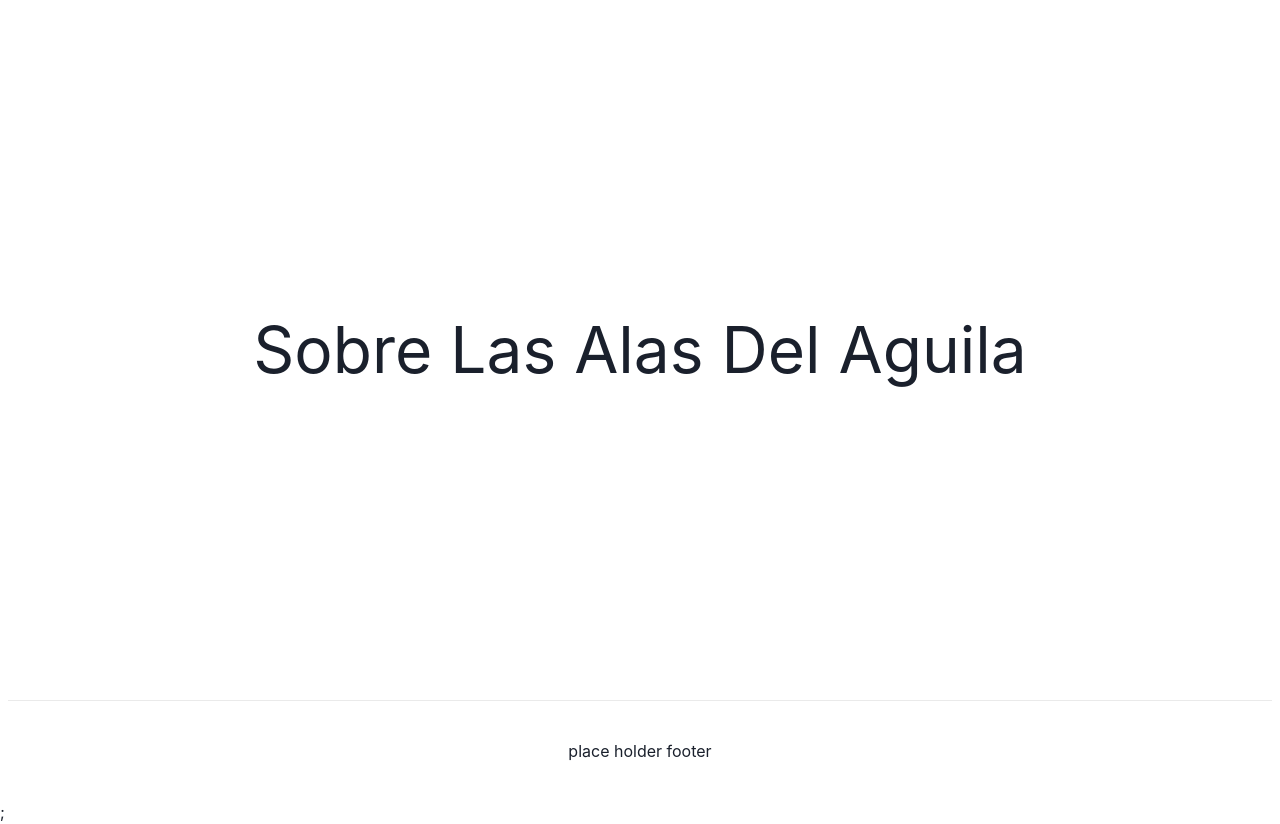
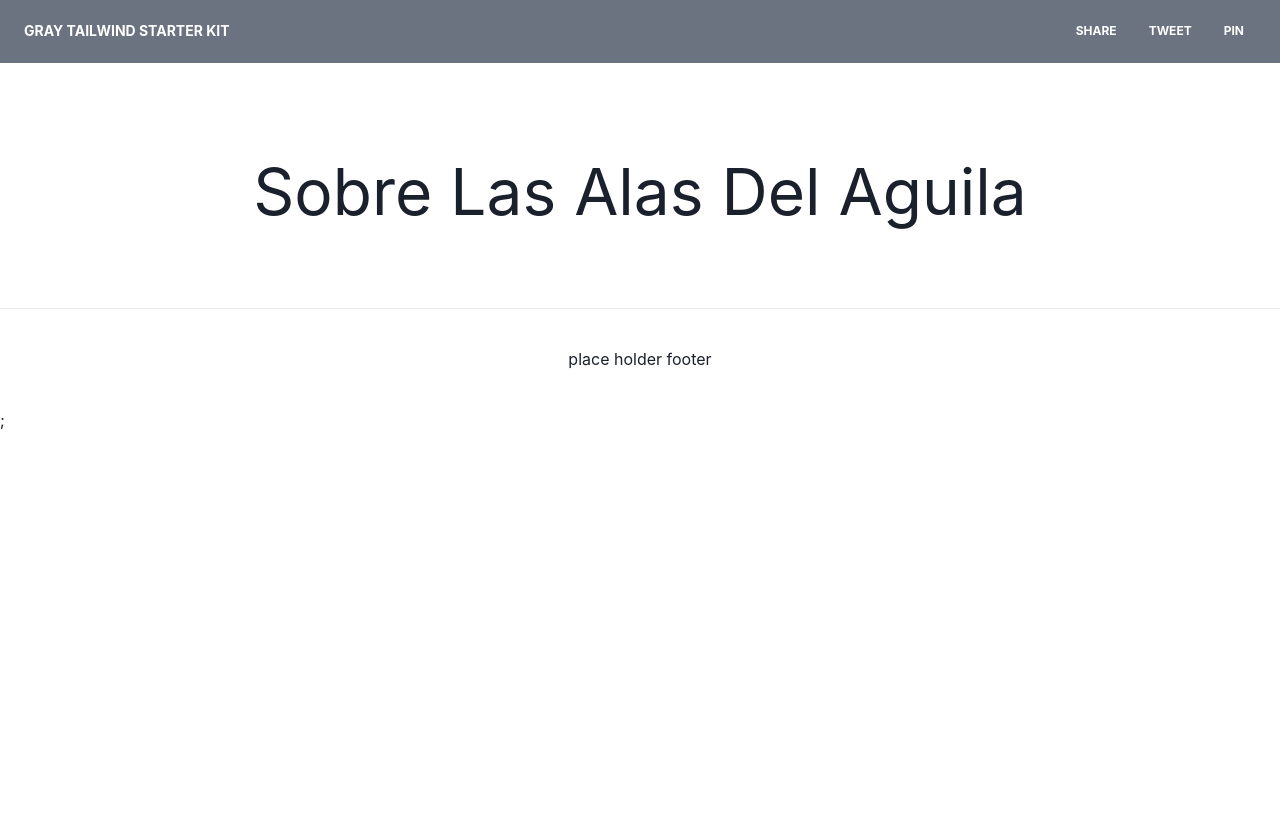
Before and after one commit to exgin/Sobre-Las-Alas-Del-Aguila, a Next.js app: page / in a window 1280 px wide. After the commit the page ends 800 px from the top, so only its background shows below. Built offline with nearby package versions, Linux system fonts and the light colour scheme.

Commit message:
add navbar & tailwind

```diff
--- /dev/null
+++ b/components/layout.tsx
@@ -0,0 +1,74 @@
+import { useState } from 'react';
+
+import layoutStyles from '../styles/Home.module.css';
+
+export default function Layout({ children }: { children: React.ReactNode }) {
+  const [navbarOpen, setNavbarOpen] = useState(false);
+
+  return (
+    <div>
+      <>
+        <nav className='relative flex flex-wrap items-center justify-between px-2 py-3 navbar-expand-lg bg-gray-500 mb-3'>
+          <div className='container px-4 mx-auto flex flex-wrap items-center justify-between'>
+            <div className='w-full relative flex justify-between lg:w-auto lg:static lg:block lg:justify-start'>
+              <a className='text-sm font-bold leading-relaxed inline-block mr-4 py-2 whitespace-no-wrap uppercase text-white' href='#pablo'>
+                gray Tailwind Starter Kit
+              </a>
+              <button
+                className='text-white cursor-pointer text-xl leading-none px-3 py-1 border border-solid border-transparent rounded bg-transparent block lg:hidden outline-none focus:outline-none'
+                type='button'
+                onClick={() => setNavbarOpen(!navbarOpen)}
+              >
+                <i className='fa fa-bars'>HEY</i>
+              </button>
+            </div>
+            <div className={'lg:flex flex-grow items-center' + (navbarOpen ? ' flex' : ' hidden')} id='example-navbar-danger'>
+              <ul className='flex flex-col lg:flex-row list-none lg:ml-auto'>
+                <li className='nav-item'>
+                  <a
+                    className='px-3 py-2 flex items-center text-xs uppercase font-bold leading-snug text-white hover:opacity-75'
+                    href='#pablo'
+                  >
+                    <i className='fab fa-facebook-square text-lg leading-lg text-white opacity-75'></i>
+                    <span className='ml-2'>Share</span>
+                  </a>
+                </li>
+                <li className='nav-item'>
+                  <a
+                    className='px-3 py-2 flex items-center text-xs uppercase font-bold leading-snug text-white hover:opacity-75'
+                    href='#pablo'
+                  >
+                    <i className='fab fa-twitter text-lg leading-lg text-white opacity-75'></i>
+                    <span className='ml-2'>Tweet</span>
+                  </a>
+                </li>
+                <li className='nav-item'>
+                  <a
+                    className='px-3 py-2 flex items-center text-xs uppercase font-bold leading-snug text-white hover:opacity-75'
+                    href='#pablo'
+                  >
+                    <i className='fab fa-pinterest text-lg leading-lg text-white opacity-75'></i>
+                    <span className='ml-2'>Pin</span>
+                  </a>
+                </li>
+              </ul>
+            </div>
+          </div>
+        </nav>
+      </>
+
+      <main>{children}</main>
+
+      <footer className={layoutStyles.footer}>
+        {/* <a
+          href='https://vercel.com?utm_source=create-next-app&utm_medium=default-template&utm_campaign=create-next-app'
+          target='_blank'
+          rel='noopener noreferrer'
+        >
+          Powered by <img src='/vercel.svg' alt='Vercel Logo' className={styles.logo} />
+        </a> */}
+        <p>place holder footer</p>
+      </footer>
+    </div>
+  );
+}
--- a/pages/_app.tsx
+++ b/pages/_app.tsx
@@ -1,4 +1,5 @@
 import '../styles/globals.css';
+import '@fortawesome/fontawesome-svg-core/styles.css';
 
 import { ChakraProvider } from '@chakra-ui/react';
 import { AppProps } from 'next/app';
--- a/pages/index.tsx
+++ b/pages/index.tsx
@@ -1,9 +1,11 @@
 import Head from 'next/head';
 import styles from '../styles/Home.module.css';
 
+import Layout from '../components/layout';
+
 export default function Home() {
   return (
-    <div className={styles.container}>
+    <Layout>
       <Head>
         <title>Create Next App</title>
         <link rel='icon' href='/favicon.ico' />
@@ -12,17 +14,6 @@ export default function Home() {
       <main className={styles.main}>
         <h1 className={styles.title}>Sobre Las Alas Del Aguila</h1>
       </main>
-
-      <footer className={styles.footer}>
-        {/* <a
-          href='https://vercel.com?utm_source=create-next-app&utm_medium=default-template&utm_campaign=create-next-app'
-          target='_blank'
-          rel='noopener noreferrer'
-        >
-          Powered by <img src='/vercel.svg' alt='Vercel Logo' className={styles.logo} />
-        </a> */}
-        <p>place holder footer</p>
-      </footer>
-    </div>
+    </Layout>
   );
 }
--- /dev/null
+++ b/postcss.config.js
@@ -0,0 +1,6 @@
+module.exports = {
+  plugins: {
+    tailwindcss: {},
+    autoprefixer: {},
+  },
+}
--- a/styles/Home.module.css
+++ b/styles/Home.module.css
@@ -67,8 +67,7 @@
   border-radius: 5px;
   padding: 0.75rem;
   font-size: 1.1rem;
-  font-family: Menlo, Monaco, Lucida Console, Liberation Mono, DejaVu Sans Mono,
-    Bitstream Vera Sans Mono, Courier New, monospace;
+  font-family: Menlo, Monaco, Lucida Console, Liberation Mono, DejaVu Sans Mono, Bitstream Vera Sans Mono, Courier New, monospace;
 }
 
 .grid {
--- /dev/null
+++ b/tailwind.config.js
@@ -0,0 +1,11 @@
+module.exports = {
+  purge: ['./pages/**/*.js', './components/**/*.js'],
+  darkMode: false, // or 'media' or 'class'
+  theme: {
+    extend: {},
+  },
+  variants: {
+    extend: {},
+  },
+  plugins: [],
+};
```
Also changed, not shown: package.json (+7 -1 lines), styles/globals.css (+6 -2 lines), 1 other file (tests, documents, lock files or other folders).
